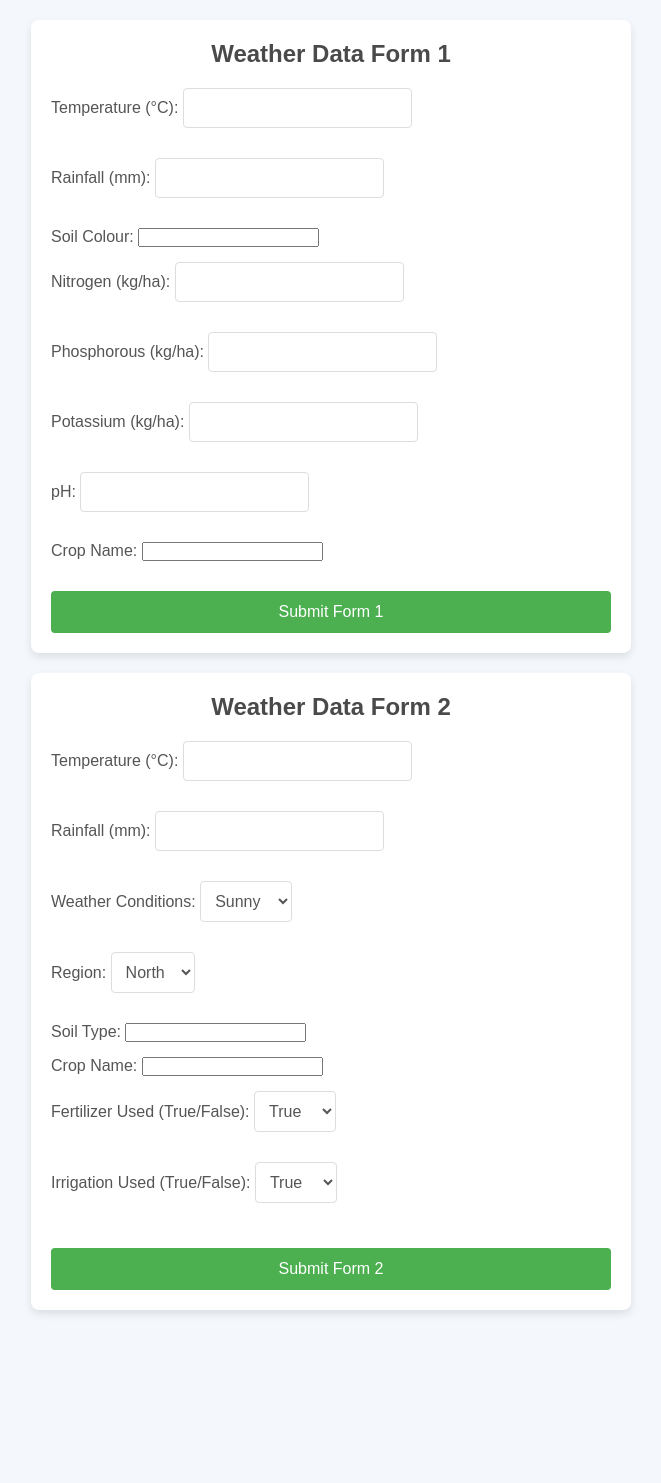
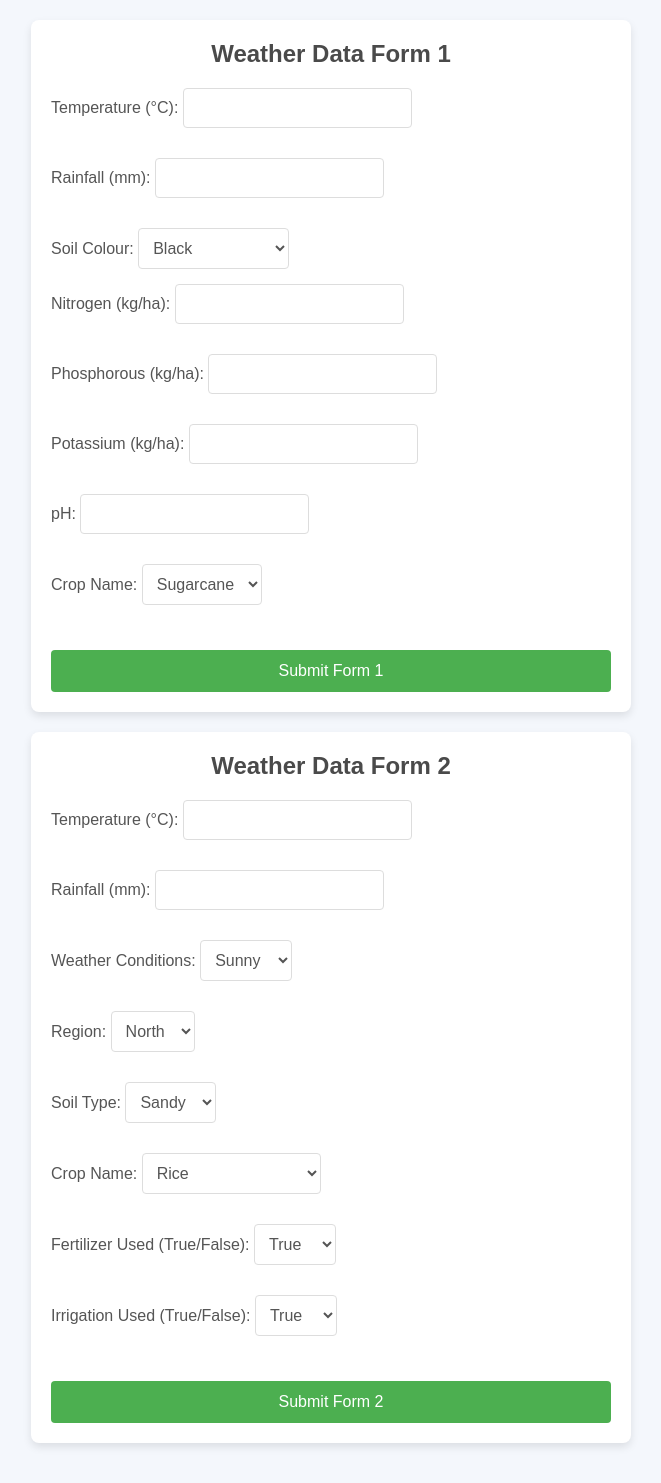
Before and after one commit to varmanamish/farmfusion, a Django app: page /businessmodel/mlforms/ in a window 1280 px wide. Shown: the whole page, without its empty margins (309-970 px from the left). Before the commit the page ends 1314 px from the top, so only its background shows below. Run offline with Django 5.2, Linux system fonts and the light colour scheme.

Commit message:
Update mlforms.html

```diff
--- a/farmfusion/templates/mlforms.html
+++ b/farmfusion/templates/mlforms.html
@@ -133,10 +133,17 @@ select {
                 <label for="rainfall1">Rainfall (mm):</label>
                 <input type="number" id="rainfall1" name="rainfall" required>
             </div>
-            <div>
+            <divdiv>
                 <label for="soil_colour">Soil Colour:</label>
-                <input type="text" id="soil_colour" name="soil_colour" required>
-            </div>
+                <select id="soil_colour" name="soil_colour" required>
+                    <option value="black">Black</option>
+                    <option value="red">Red</option>
+                    <option value="dark brown">Dark Brown</option>
+                    <option value="reddish brown">Reddish Brown</option>
+                    <option value="light brown">Light Brown</option>
+                    <option value="medium-brown">Medium Brown</option>
+                </select>
+            </divdiv>
             <div>
                 <label for="nitrogen">Nitrogen (kg/ha):</label>
                 <input type="number" id="nitrogen" name="nitrogen" required>
@@ -155,8 +162,26 @@ select {
             </div>
             <div>
                 <label for="crop">Crop Name:</label>
-                <input type="text" id="crop" name="crop" required>
+                <select id="crop" name="crop" required>
+                    <option value="sugarcane">Sugarcane</option>
+                    <option value="beet">Beet</option>
+                    <option value="cotton">Cotton</option>
+                    <option value="jowar">Jowar</option>
+                    <option value="maize">Maize</option>
+                    <option value="rice">Rice</option>
+                    <option value="groundnut">Groundnut</option>
+                    <option value="tur">Tur</option>
+                    <option value="ginger">Ginger</option>
+                    <option value="grapes">Grapes</option>
+                    <option value="urad">Urad</option>
+                    <option value="moong">Moong</option>
+                    <option value="gram">Gram</option>
+                    <option value="turmeric">Turmeric</option>
+                    <option value="soyabean">Soyabean</option>
+                    <option value="masoor">Masoor</option>
+                </select>
             </div>
+
             <button type="submit">Submit Form 1</button>
         </form>
     </div>
@@ -191,12 +216,34 @@ select {
             </div>
             <div>
                 <label for="soil_type">Soil Type:</label>
-                <input type="text" id="soil_type" name="soil_type" required>
+                <select id="soil_type" name="soil_type" required>
+                    <option value="sandy">Sandy</option>
+                    <option value="loam">Loam</option>
+                    <option value="chalky">Chalky</option>
+                    <option value="silt">Silt</option>
+                    <option value="clay">Clay</option>
+                    <option value="peaty">Peaty</option>
+                </select>
             </div>
             <div>
                 <label for="crop">Crop Name:</label>
-                <input type="text" id="crop" name="crop" required>
+                <select id="crop" name="crop" required>
+                    <option value="rice">Rice</option>
+                    <option value="wheat">Wheat</option>
+                    <option value="maize">Maize</option>
+                    <option value="barley">Barley</option>
+                    <option value="cotton">Cotton</option>
+                    <option value="soyabean">Soyabean</option>
+                    <option value="jute">Jute</option>
+                    <option value="oilseeds">Oilseeds</option>
+                    <option value="tea">Tea</option>
+                    <option value="coffee">Coffee</option>
+                    <option value="jowar">Jowar</option>
+                    <option value="rapeseed-mustard">Rapeseed-Mustard</option>
+                    <option value="sunflower">Sunflower</option>
+                </select>
             </div>
+
             <div>
                 <label for="fertilizer_used">Fertilizer Used (True/False):</label>
                 <select id="fertilizer_used" name="fertilizer_used" required>
```
